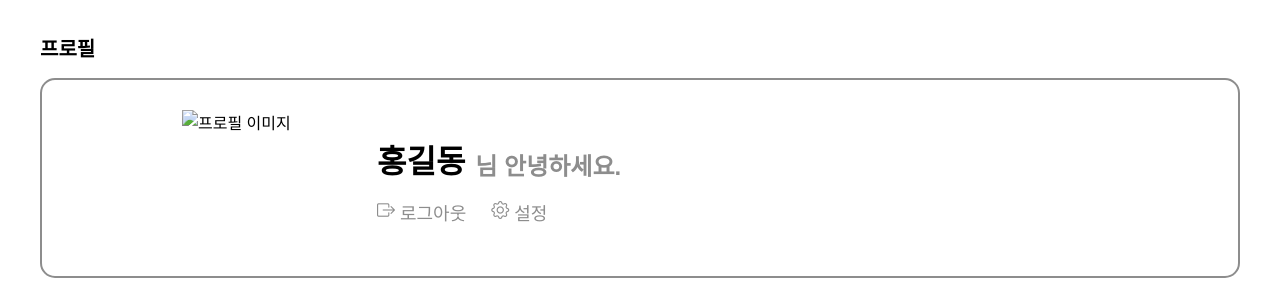
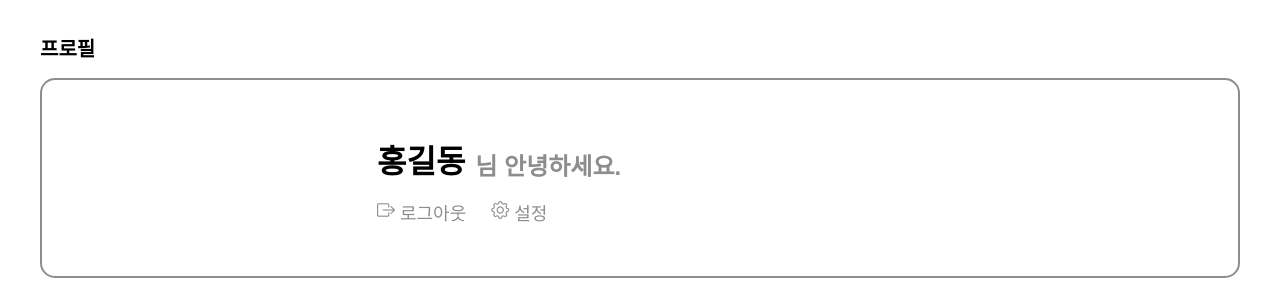
Before and after one commit to Parkminju04/IT-S_COMMUNITY, a Django app: page /my/ in a window 1280 px wide. Shown: the part 137-437 px from the top of the page. Run offline with Django 4.2, Linux system fonts and the light colour scheme.

Commit message:
[240716, 금수현, Add] my 추가

```diff
--- a/its_commu/templates/my.html
+++ b/its_commu/templates/my.html
@@ -14,7 +14,7 @@
         <div class ="profile-box">
             <div class="profile-member">
                 <div class="profile-face">
-                    <div class="user"><img src="{% static 'images/userimg.png' %}" alt="프로필 이미지"></div>
+                    <!-- <div class="user"><img src="{% static 'images/userimg.png' %}" alt="프로필 이미지"></div> -->
                 </div>
                 <div class="profile-textbox">
                     <div class="profile-text1">
```
